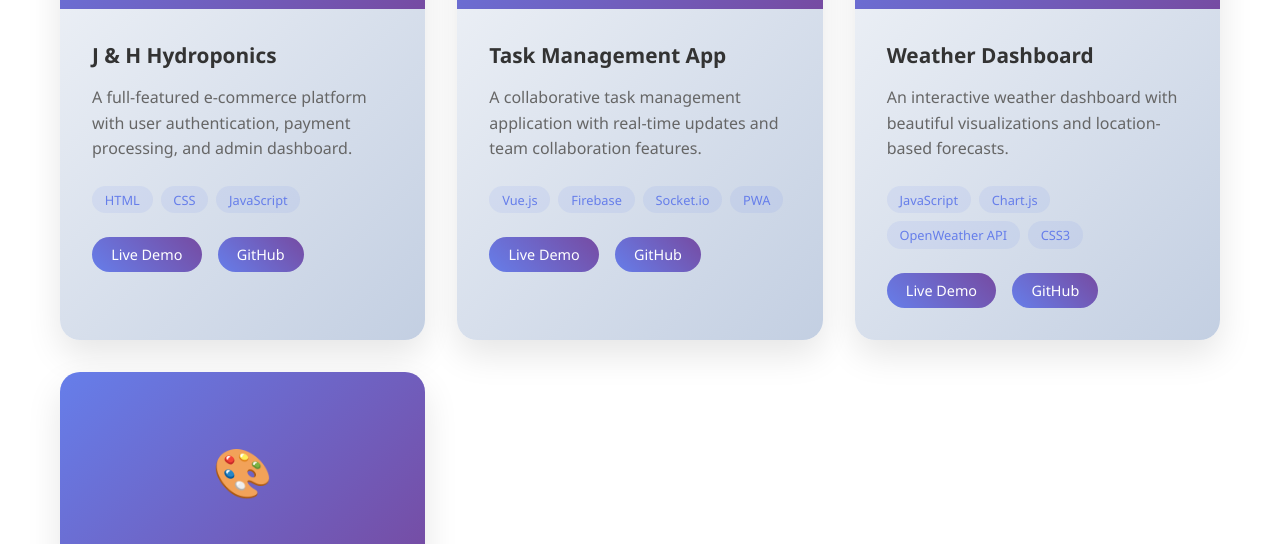
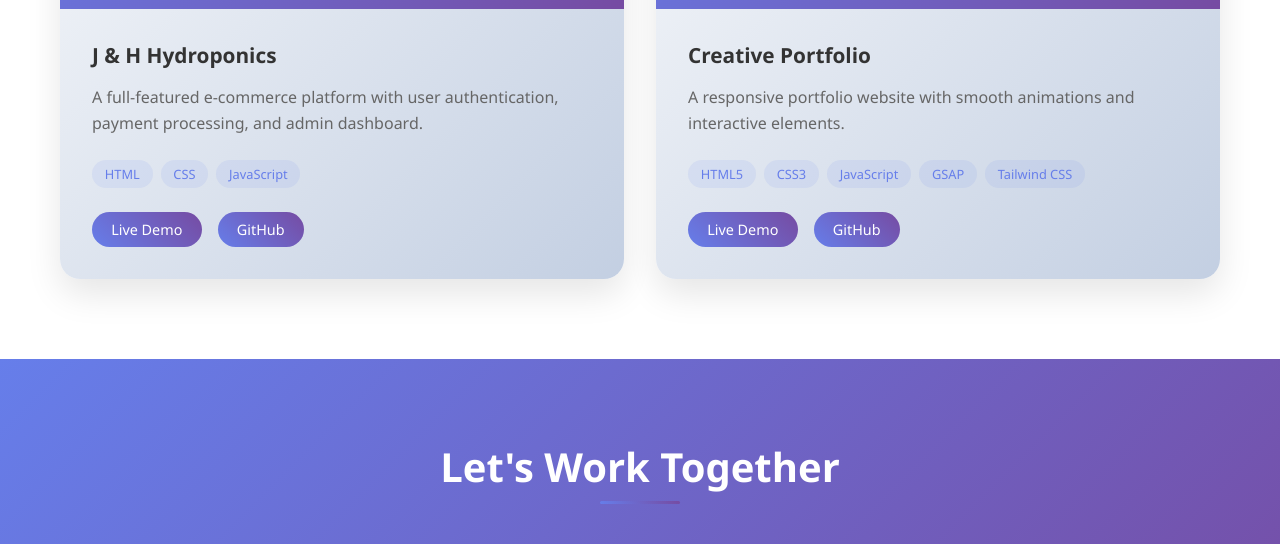
Before and after one commit to Krazzed92/Krazzed92.github.io, a plain HTML site: page index.html in a window 1280 px wide. Shown: the part 2256-2800 px from the top of the page. Drawn offline with nearby package versions, Linux system fonts and the light colour scheme; a web font is replaced by a local one.

Commit message:
Completed Codecademy Project
Finished up with the codecademy project, but still keeping this file up to date in the future

```diff
--- a/Script.js
+++ b/Script.js
@@ -48,12 +48,9 @@
                     'User authentication and authorization',
                     'Product catalog with search and filtering',
                     'Shopping cart and checkout process',
-                    'Payment integration with Stripe',
-                    'Admin dashboard for inventory management',
-                    'Order tracking and history',
                     'Responsive design for all devices'
                 ],
-                technologies: ['React', 'Node.js', 'Express', 'MongoDB', 'Stripe API', 'JWT', 'Bootstrap'],
+                technologies: ['JavaScript', 'HTML5', 'CSS3'],
                 challenges: 'The main challenge was implementing secure payment processing and creating an intuitive admin interface for inventory management.',
                 github: 'https://github.com/alexchen/ecommerce-platform',
                 demo: 'https://ecommerce-demo.alexchen.dev'
@@ -101,13 +98,12 @@
                     'Responsive design',
                     'Performance optimized',
                     'SEO friendly',
-                    'Contact form integration',
                     'Social media integration'
                 ],
-                technologies: ['HTML5', 'CSS3', 'JavaScript', 'GSAP', 'Intersection Observer API', 'Service Workers'],
+                technologies: ['HTML5', 'CSS3', 'JavaScript', 'GSAP', 'Tailwind CSS'],
                 challenges: 'Balancing visual appeal with performance optimization while ensuring accessibility across all devices.',
-                github: 'https://github.com/alexchen/creative-portfolio',
-                demo: 'https://portfolio.alexchen.dev'
+                github: 'https://github.com/krazzed92/krazzed92.github.io',
+                demo: '#'
             }
         };
 
--- a/index.html
+++ b/index.html
@@ -121,6 +121,7 @@
                     </div>
                 </div>
 
+      <!--          Task management app
                 <div class="project-card" data-project="taskmanager">
                     <div class="project-image">✅</div>
                     <div class="project-content">
@@ -138,7 +139,9 @@
                         </div>
                     </div>
                 </div>
+            -->
 
+            <!-- Weather App
                 <div class="project-card" data-project="weatherapp">
                     <div class="project-image">🌤️</div>
                     <div class="project-content">
@@ -156,6 +159,7 @@
                         </div>
                     </div>
                 </div>
+                -->
 
                 <div class="project-card" data-project="portfolio">
                     <div class="project-image">🎨</div>
@@ -167,6 +171,7 @@
                             <span class="tech-tag">CSS3</span>
                             <span class="tech-tag">JavaScript</span>
                             <span class="tech-tag">GSAP</span>
+                            <span class="tech-tag">Tailwind CSS</span>
                         </div>
                         <div class="project-links">
                             <a href="#" class="project-link">Live Demo</a>
--- a/style.css
+++ b/style.css
@@ -514,7 +514,7 @@
 .pixelated-image-card__active,
 .pixelated-image-card__pixels{
   width: 450px;
-  height: 600px;
+  height: 550px;
   position: absolute;
   top: 0;
   left: 0;
@@ -569,3 +569,5 @@
   font-style: normal;
   font-display: swap;
 }
+
+/* tailwind import */
```
